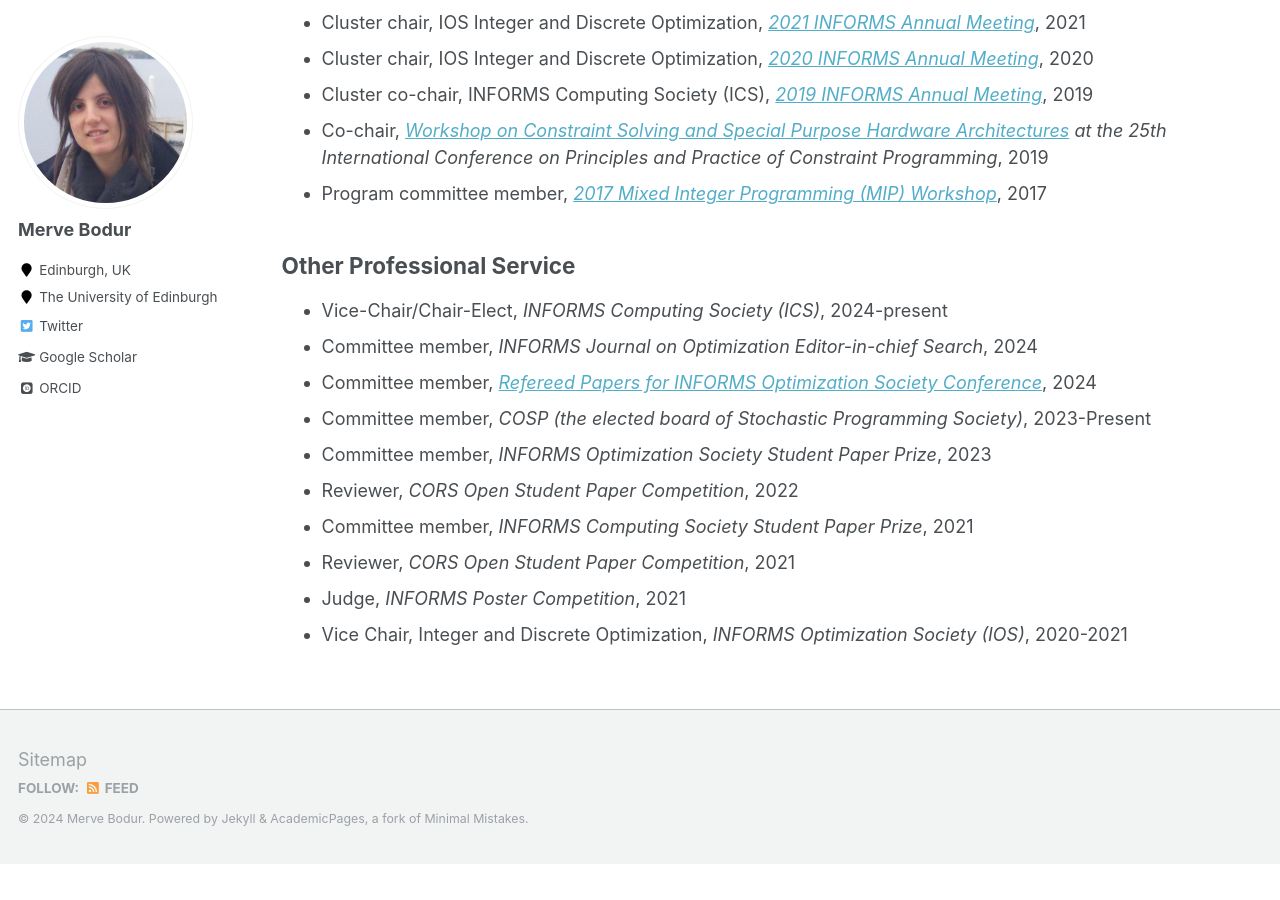
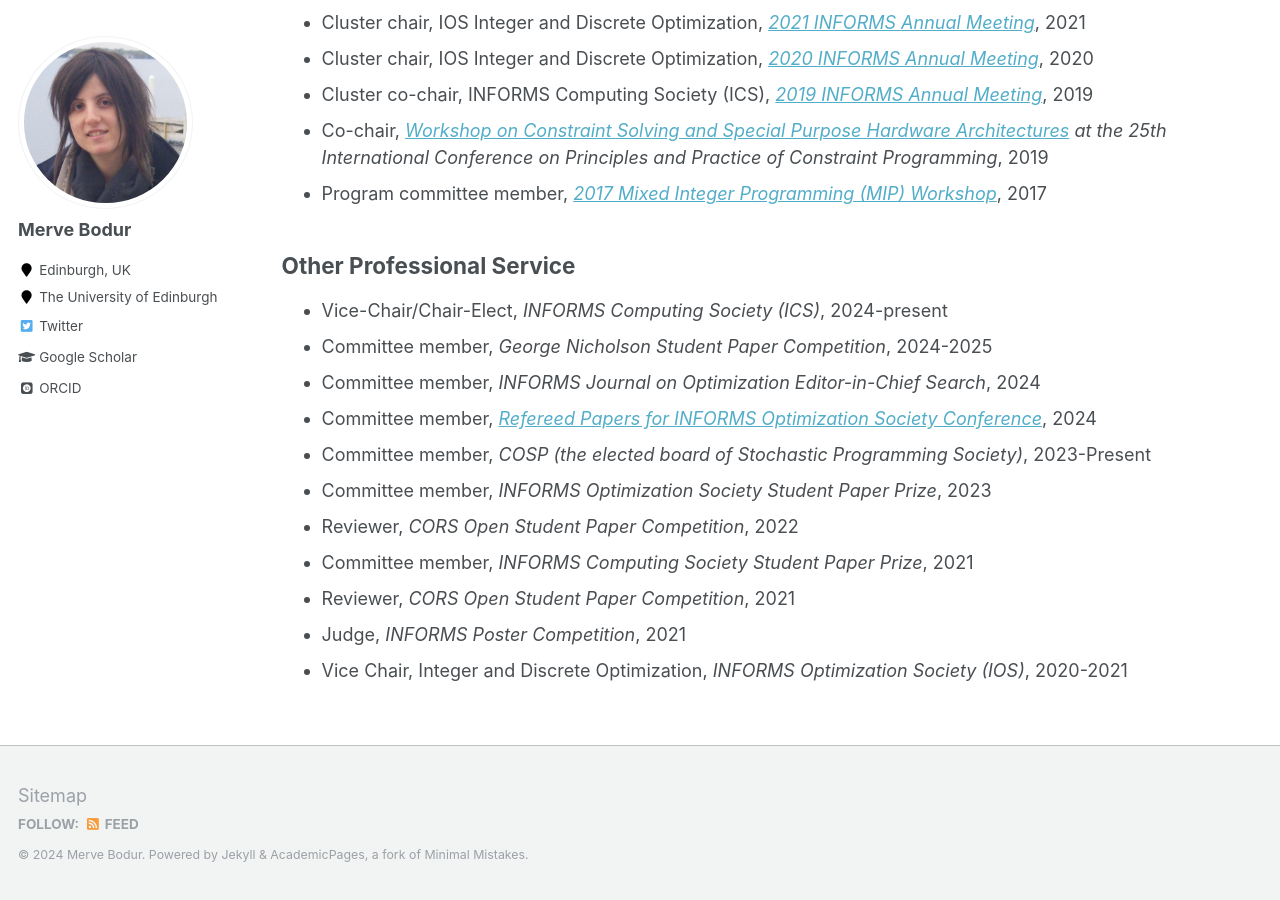
Before and after one commit to mervebodur/mervebodur.github.io, a Jekyll site: the page built from _pages/service.md, in a window 1280 px wide and 900 px high, scrolled down 1100 px. Built offline with Jekyll 4.4.1, drawn with Linux system fonts in a browser that asks for light colours; some web fonts are replaced; before the commit the page ends 1964 px from its top, so only the background shows below that.

Commit message:
Update service.md

```diff
--- a/_pages/service.md
+++ b/_pages/service.md
@@ -33,7 +33,8 @@ author_profile: true
 
 ## Other Professional Service
 - Vice-Chair/Chair-Elect, *INFORMS Computing Society (ICS)*, 2024-present
-- Committee member, *INFORMS Journal on Optimization Editor-in-chief Search*, 2024
+- Committee member, *George Nicholson Student Paper Competition*, 2024-2025
+- Committee member, *INFORMS Journal on Optimization Editor-in-Chief Search*, 2024
 - Committee member, *[Refereed Papers for INFORMS Optimization Society Conference](https://ios2024.rice.edu/refereed-papers/)*, 2024
 - Committee member, *COSP (the elected board of Stochastic Programming Society)*, 2023-Present
 - Committee member, *INFORMS Optimization Society Student Paper Prize*, 2023
```
